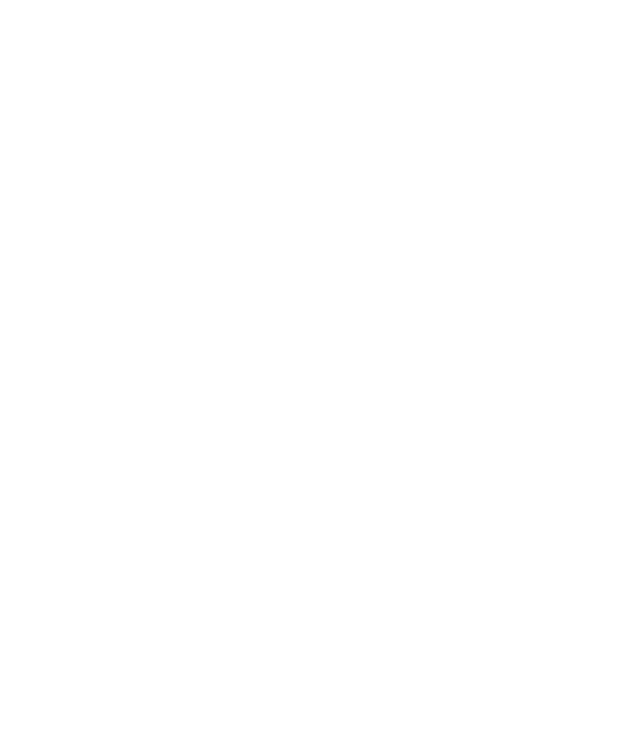
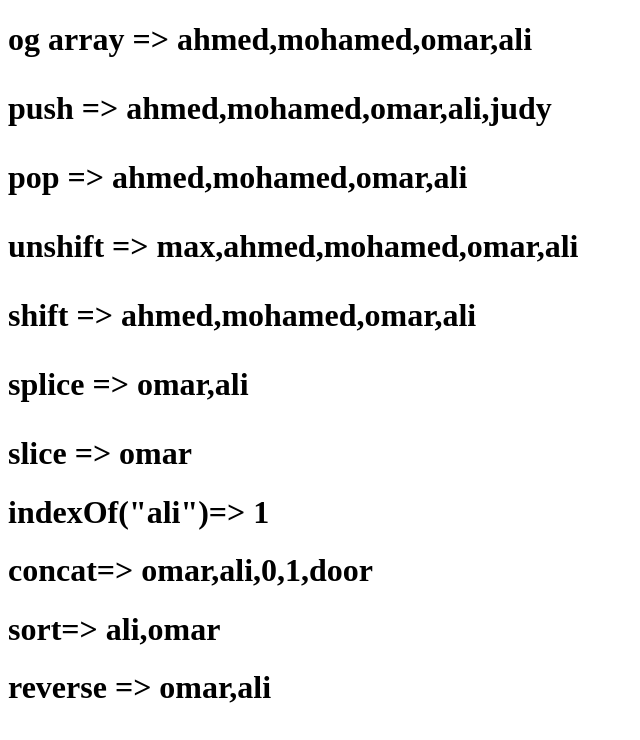
Before and after one commit to SpeedyReeky/Array2, a plain HTML site: page index.html in a window 1280 px wide. Shown: the whole page, without its empty margins (0-640 px from the left). Drawn offline with Linux system fonts and the light colour scheme.

Commit message:
Update index.html

```diff
--- a/index.html
+++ b/index.html
@@ -6,6 +6,6 @@
     <title>Array</title>
 </head>
 <body>
-    <script src="Js/Script.js"></script>
+    <script src="Script.js"></script>
 </body>
 </html>
```
